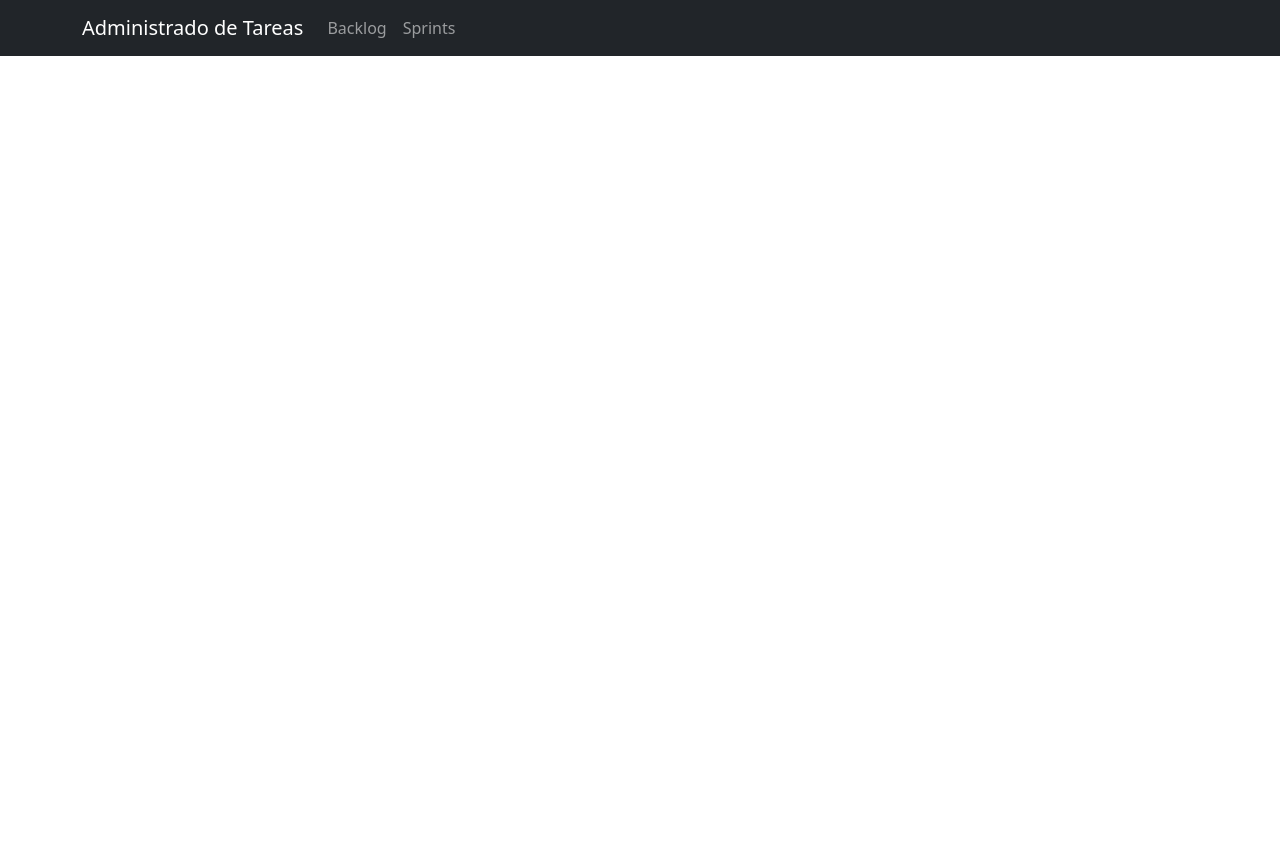
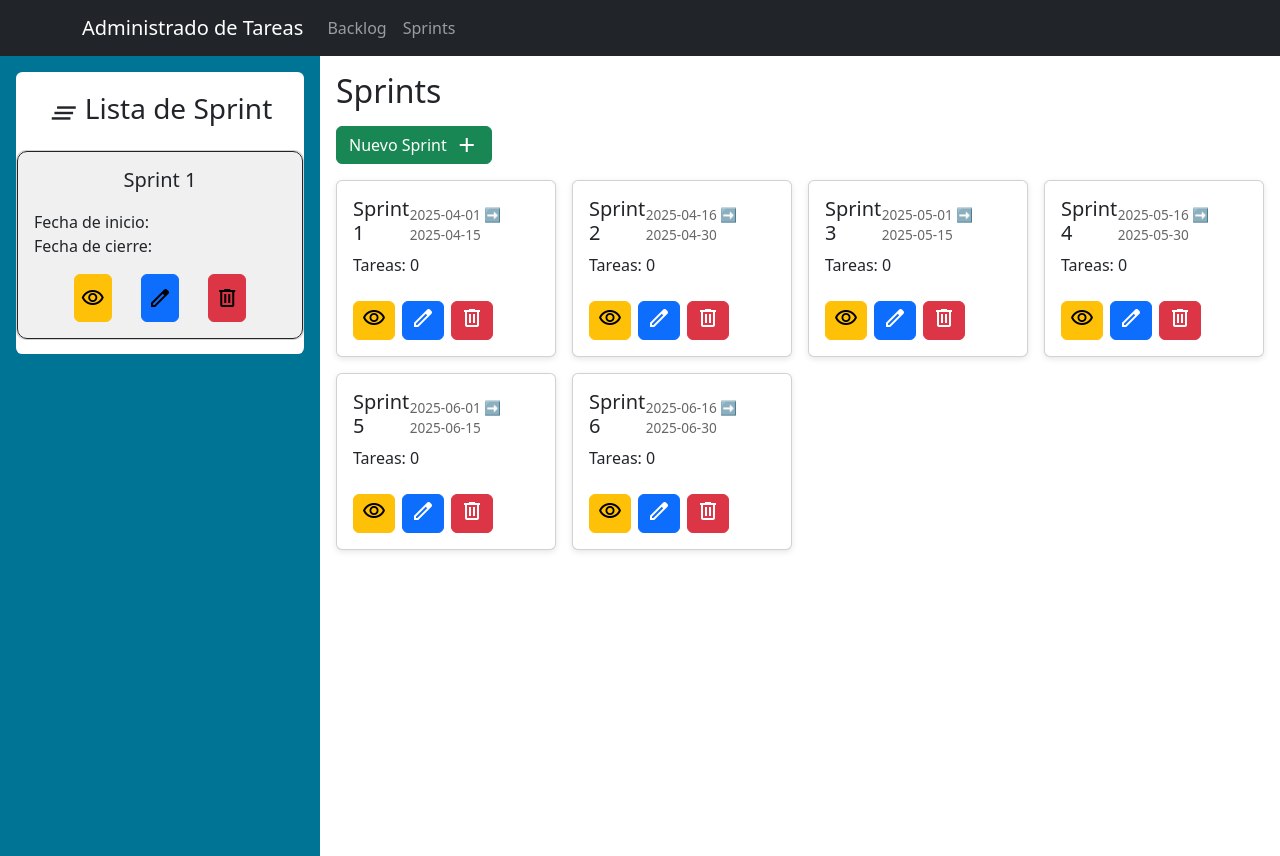
Before and after one commit to LautiTejada/TodoList, a React (Vite) app in the folder todoList/: page /sprints in a window 1280 px wide. Before the commit the page ends 800 px from the top, so only its background shows below. Built offline with nearby package versions, Linux system fonts and the light colour scheme.

Commit message:
Maquetado visual SprintScreen terminado

```diff
--- a/todoList/src/components/layouts/Home/Home.module.css
+++ b/todoList/src/components/layouts/Home/Home.module.css
@@ -25,7 +25,7 @@
 }
 
 .listCardContainer {
-  background-color: aliceblue;
+  background-color: rgb(255, 255, 255);
   display: flex;
   flex-direction: column;
   align-items: center;
--- a/todoList/src/components/layouts/Home/Home.tsx
+++ b/todoList/src/components/layouts/Home/Home.tsx
@@ -1,19 +1,17 @@
-import { Button } from "react-bootstrap";
 import { CardSpring } from "../ui/CardSprint/CardSprint";
 import styles from "./Home.module.css";
 
 export const Home = () => {
   return (
     <div className={styles.navBacklog}>
-      <div className={styles.buttonSprint}>
-        <Button variant="primary" style={{ display: "flex", alignItems: "center", justifyContent:"center", gap: "5px" , width: "10vw", height: "5vh", borderRadius: "10px", border: "1px white solid", fontSize: "16px"}}>
-        Agregar Sprint
-        <span className="material-symbols-outlined">add</span>
-        </Button>
-      </div>
       <div className={styles.listCardContainer}>
         <div className={styles.titleContainer}>
-          <span className="material-symbols-outlined" style={{fontSize:"32px"}}>clear_all</span>
+          <span
+            className="material-symbols-outlined"
+            style={{ fontSize: "32px" }}
+          >
+            clear_all
+          </span>
           <h3>Lista de Sprint</h3>
         </div>
         <CardSpring />
--- /dev/null
+++ b/todoList/src/components/layouts/MainLayout.module.css
@@ -0,0 +1,19 @@
+/* MainLayout.module.css */
+.layout {
+  display: flex;
+  height: 100vh;
+  width: 100%;
+}
+
+.sidebar {
+  width: 25vw;
+  min-width: 250px;
+  background-color: #f8f9fa;
+  border-right: 1px solid #dee2e6;
+}
+
+.content {
+  width: 75vw;
+  padding: 1rem;
+  overflow-y: auto;
+}
--- a/todoList/src/components/layouts/ui/CardSprint/CardSprint.module.css
+++ b/todoList/src/components/layouts/ui/CardSprint/CardSprint.module.css
@@ -1,35 +1,39 @@
 .cardSprintContainer {
   display: flex;
   margin-top: 1rem;
-
   height: 100%;
 }
 
-.cardSprintTitle{
+.cardSprintTitle {
   display: flex;
   justify-content: center;
   align-items: center;
 }
+.bodyCard {
+  background-color: #f0f0f0;
+  border: 1px solid;
+  border-radius: 10px;
 
-.cardContainer{
+}
+
+.cardContainer {
   display: flex;
   flex-direction: column;
   padding-top: 10px;
 }
 
-.cardContainer p{
+.cardContainer p {
   margin: 0;
   padding: 0;
 }
 
-.cardButtons{
+.cardButtons {
   margin: 0 10%;
   display: flex;
   justify-content: space-around;
 }
 
-.cardButtons Button{
-  border: 1px black solid;
+.cardButtons Button {
   display: flex;
   justify-content: center;
   align-items: center;
--- a/todoList/src/components/layouts/ui/CardSprint/CardSprint.tsx
+++ b/todoList/src/components/layouts/ui/CardSprint/CardSprint.tsx
@@ -4,22 +4,25 @@ export const CardSpring = () => {
   return (
     <>
       <div className={styles.cardSprintContainer}>
-
         <Card
-            style={{ width: "18rem", cursor:"pointer"}}
+          style={{
+            width: "18rem",
+            cursor: "pointer",
+            borderRadius: "10px",
+          }}
           className="mb-2"
         >
-            <Card.Body>
-              <Card.Title className={styles.cardSprintTitle}> Sprint 1 </Card.Title>
+          <Card.Body className={styles.bodyCard}>
+            <Card.Title className={styles.cardSprintTitle}>
+              {" "}
+              Sprint 1{" "}
+            </Card.Title>
             <Card.Text className={styles.cardContainer}>
               <p>Fecha de inicio: </p>
               <p>Fecha de cierre: </p>
             </Card.Text>
             <div className={styles.cardButtons}>
-                <Button
-                  className="d-flex align-items-center"
-                  variant="warning"
-                  >
+              <Button className="d-flex align-items-center" variant="warning">
                 <span
                   className="material-symbols-outlined"
                   style={{ color: "black" }}
@@ -27,11 +30,7 @@ export const CardSpring = () => {
                   visibility
                 </span>
               </Button>
-                <Button
-                  className="d-flex align-items-center"
-                  variant="primary"
-
-                  >
+              <Button className="d-flex align-items-center" variant="primary">
                 <span
                   className="material-symbols-outlined"
                   style={{ color: "black" }}
@@ -39,11 +38,7 @@ export const CardSpring = () => {
                   edit
                 </span>
               </Button>
-                <Button
-                  className="d-flex align-items-center"
-                  variant="danger"
-
-                  >
+              <Button className="d-flex align-items-center" variant="danger">
                 <span
                   className="material-symbols-outlined"
                   style={{ color: "black" }}
--- a/todoList/src/components/screens/BacklogScreen/BacklogScreen.tsx
+++ b/todoList/src/components/screens/BacklogScreen/BacklogScreen.tsx
@@ -2,6 +2,7 @@ import { Button } from "react-bootstrap";
 import { Header } from "../../layouts/Header/Header";
 import { Home } from "../../layouts/Home/Home";
 import styles from "./BacklogScreen.module.css";
+import layout from "../../layouts/MainLayout.module.css";
 import { ModalAgregarTarea } from "../../modals/ModalAgregarTarea/ModalAgregarTarea";
 import { useState } from "react";
 import { CardTarea } from "../../layouts/ui/CardTarea/CardTarea";
@@ -15,9 +16,12 @@ export const BacklogScreen = () => {
   return (
     <>
       <Header />
-      <div className={styles.backlogContainer}>
-        <Home />
-        <div>
+      <div className={layout.layout}>
+        <div className={layout.sidebar}>
+          <Home />
+        </div>
+
+        <div className={layout.content}>
           <div className={styles.subtitleContainer}>
             <h3>Backlog</h3>
             <div className={styles.tareasHeader}>
@@ -35,6 +39,7 @@ export const BacklogScreen = () => {
           </div>
         </div>
       </div>
+
       <ModalAgregarTarea show={showModal} handleClose={handleCloseModal} />
     </>
   );
--- a/todoList/src/components/screens/SprintScreen/SprintScreen.module.css
+++ b/todoList/src/components/screens/SprintScreen/SprintScreen.module.css
@@ -0,0 +1,52 @@
+.mainLayout {
+  display: flex;
+  height: 100vh;
+}
+
+.container {
+  flex-grow: 1;
+  padding: 2rem;
+  overflow-y: auto;
+}
+
+.header {
+  display: flex;
+  flex-direction: column;
+  align-items: flex-start;
+  margin-bottom: 1rem;
+}
+
+.addButton {
+  margin-top: 0.5rem;
+}
+
+.addButtonContent {
+  display: flex;
+  align-items: center;
+  gap: 0.5rem; /* espacio entre texto e ícono */
+  justify-content: space-between;
+}
+
+.grid {
+  display: grid;
+  grid-template-columns: repeat(4, 1fr); /* 4 columnas */
+  grid-auto-rows: minmax(160px, auto); /* 6 filas se ajustan según scroll */
+  gap: 1rem;
+}
+
+.card {
+  background-color: #f8f9fa;
+  border-radius: 12px;
+  box-shadow: 0px 2px 6px rgba(0, 0, 0, 0.1);
+}
+
+.cardHeader {
+  display: flex;
+  justify-content: space-between;
+  align-items: center;
+}
+
+.fecha {
+  font-size: 0.85rem;
+  color: #666;
+}
--- a/todoList/src/components/screens/SprintScreen/SprintScreen.tsx
+++ b/todoList/src/components/screens/SprintScreen/SprintScreen.tsx
@@ -1,9 +1,109 @@
+import { Button, ButtonGroup, Card } from "react-bootstrap";
+import { ISprint } from "../../../types/ITodo";
 import { Header } from "../../layouts/Header/Header";
+import { Home } from "../../layouts/Home/Home";
+import layout from "../../layouts/MainLayout.module.css";
+import styles from "./SprintScreen.module.css";
 
 export const SprintScreen = () => {
+  const sprintsSimulados: ISprint[] = [
+    {
+      id: "1",
+      nombre: "Sprint 1",
+      fechaInicio: "2025-04-01",
+      fechaCierre: "2025-04-15",
+      tareas: [],
+    },
+    {
+      id: "2",
+      nombre: "Sprint 2",
+      fechaInicio: "2025-04-16",
+      fechaCierre: "2025-04-30",
+      tareas: [],
+    },
+    {
+      id: "3",
+      nombre: "Sprint 3",
+      fechaInicio: "2025-05-01",
+      fechaCierre: "2025-05-15",
+      tareas: [],
+    },
+    {
+      id: "4",
+      nombre: "Sprint 4",
+      fechaInicio: "2025-05-16",
+      fechaCierre: "2025-05-30",
+      tareas: [],
+    },
+    {
+      id: "5",
+      nombre: "Sprint 5",
+      fechaInicio: "2025-06-01",
+      fechaCierre: "2025-06-15",
+      tareas: [],
+    },
+    {
+      id: "6",
+      nombre: "Sprint 6",
+      fechaInicio: "2025-06-16",
+      fechaCierre: "2025-06-30",
+      tareas: [],
+    },
+  ];
+
   return (
     <>
       <Header />
+      <div className={layout.layout}>
+        <div className={layout.sidebar}>
+          <Home />
+        </div>
+
+        <div className={layout.content}>
+          <div className={styles.header}>
+            <h2>Sprints</h2>
+            <Button
+              variant="success"
+              className={`rounded-2 ${styles.addButton}`}
+            >
+              <div className={styles.addButtonContent}>
+                Nuevo Sprint
+                <span className="material-symbols-outlined">add</span>
+              </div>
+            </Button>
+          </div>
+
+          <div className={styles.grid}>
+            {sprintsSimulados.map((sprint) => (
+              <Card key={sprint.id} className={styles.card}>
+                <Card.Body>
+                  <div className={styles.cardHeader}>
+                    <h5>{sprint.nombre}</h5>
+                    <span className={styles.fecha}>
+                      {sprint.fechaInicio} ➡ {sprint.fechaCierre}
+                    </span>
+                  </div>
+                  <p>Tareas: {sprint.tareas.length}</p>
+
+                  <ButtonGroup className="gap-2 mt-2">
+                    <Button variant="warning" size="sm" className="rounded-2">
+                      <span className="material-symbols-outlined">
+                        visibility
+                      </span>
+                    </Button>
+                    <Button variant="primary" size="sm" className="rounded-2">
+                      <span className="material-symbols-outlined">edit</span>
+                    </Button>
+                    <Button variant="danger" size="sm" className="rounded-2">
+                      <span className="material-symbols-outlined">delete</span>
+                    </Button>
+                  </ButtonGroup>
+                </Card.Body>
+              </Card>
+            ))}
+          </div>
+        </div>
+      </div>
     </>
   );
 };
```
Also changed, not shown: todoList/src/types/ITodo.ts (+8 -0 lines). Lines whose indentation alone changed are shown as unchanged.
